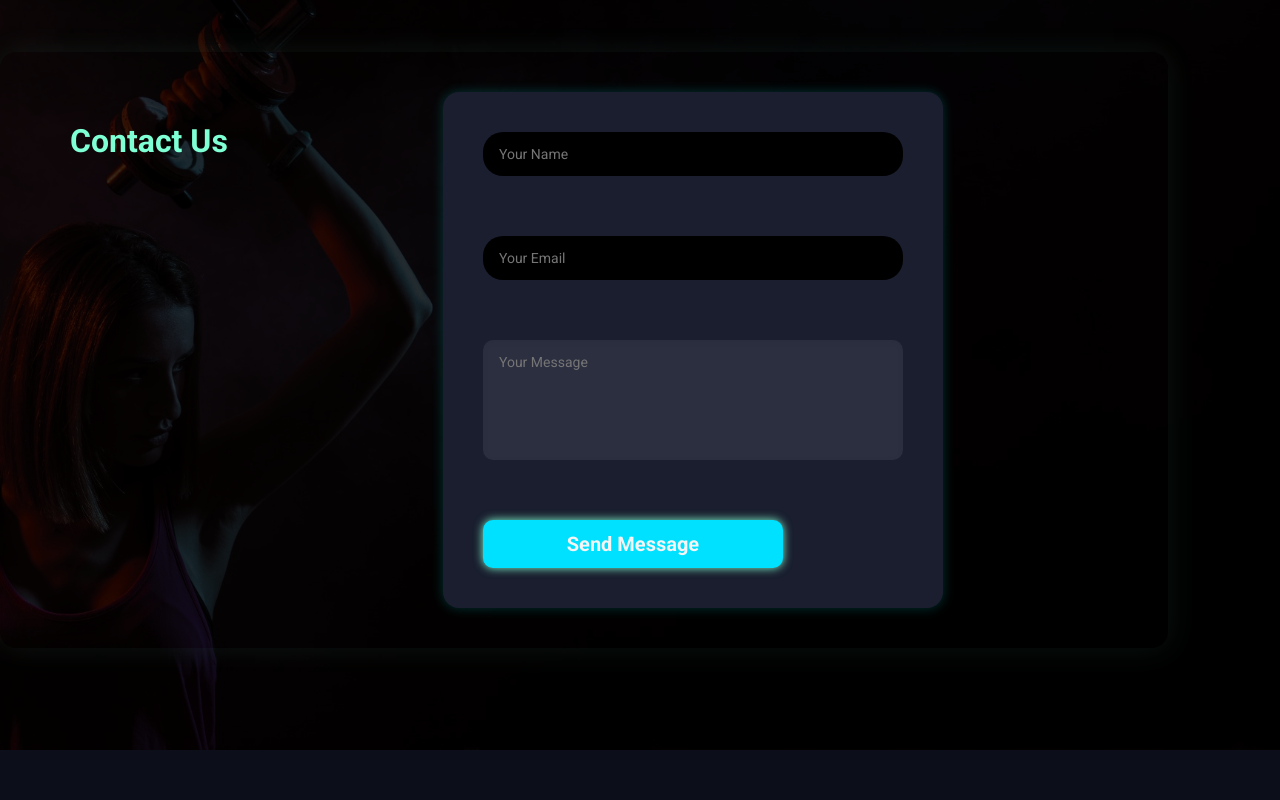
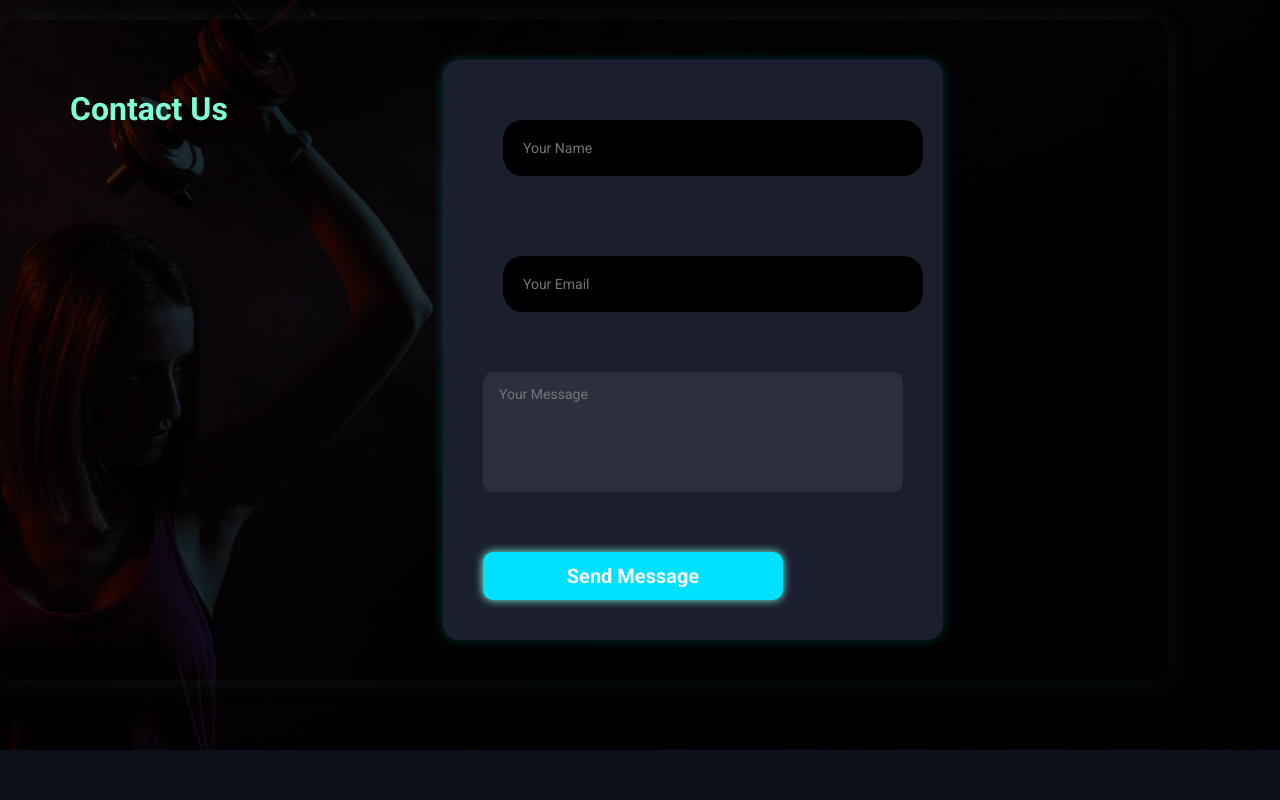
Before and after one commit to darshan7110/FitGenius, a React (Vite) app in the folder MERN_STACK_GYM_WEBSTITE_WITH_EMAIL_FUNCTIONALITY/frontend/: page / in a window 1280 px wide. Shown: the part 4660-5460 px from the top of the page. Built offline with nearby package versions, Linux system fonts and the light colour scheme; no server answers.

Commit message:
Added css

```diff
--- a/MERN_STACK_GYM_WEBSTITE_WITH_EMAIL_FUNCTIONALITY/frontend/src/components/HealthForm.css
+++ b/MERN_STACK_GYM_WEBSTITE_WITH_EMAIL_FUNCTIONALITY/frontend/src/components/HealthForm.css
@@ -419,6 +419,8 @@ input[type="email"] {
   width: 100%;
   border-radius: 20px;
   color: white;
+  padding: 20px;
+  margin: 20px;
   background-color: black;
 }
 
```
